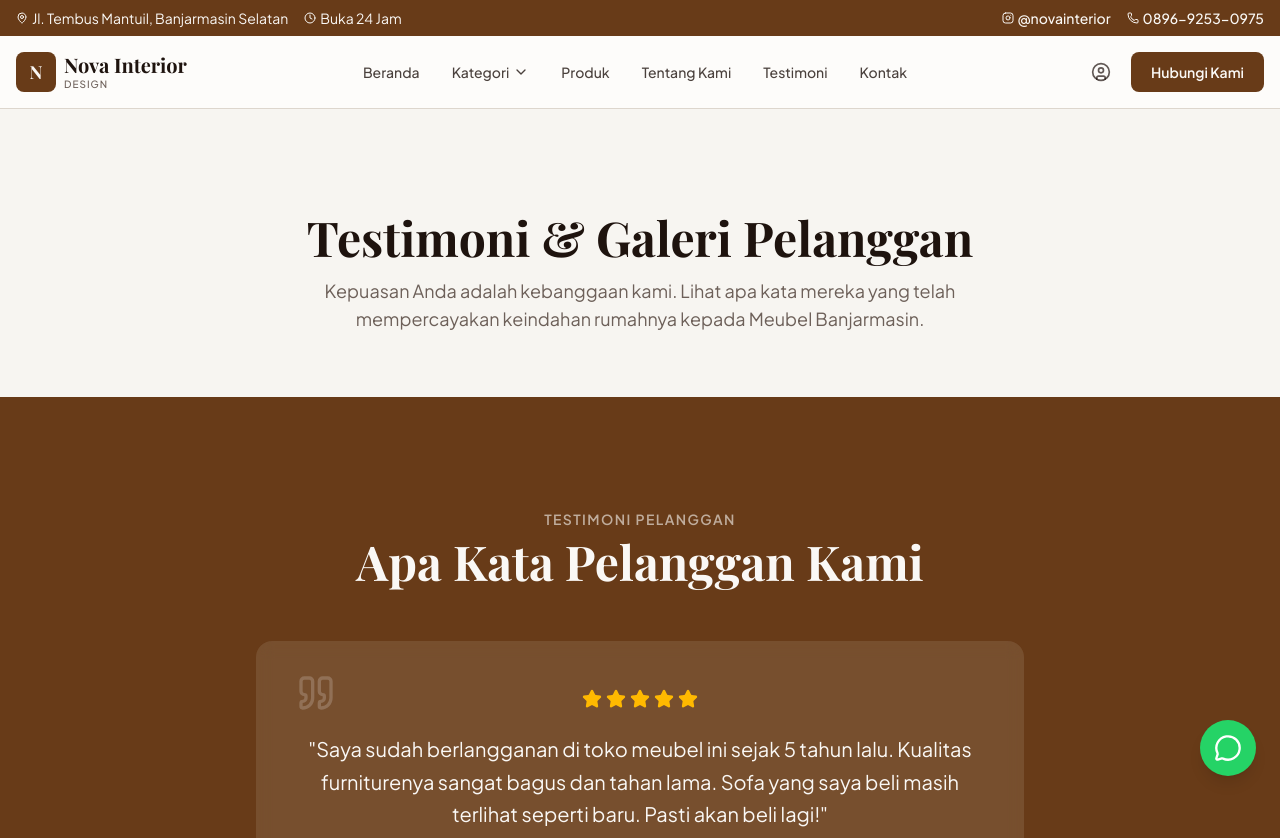
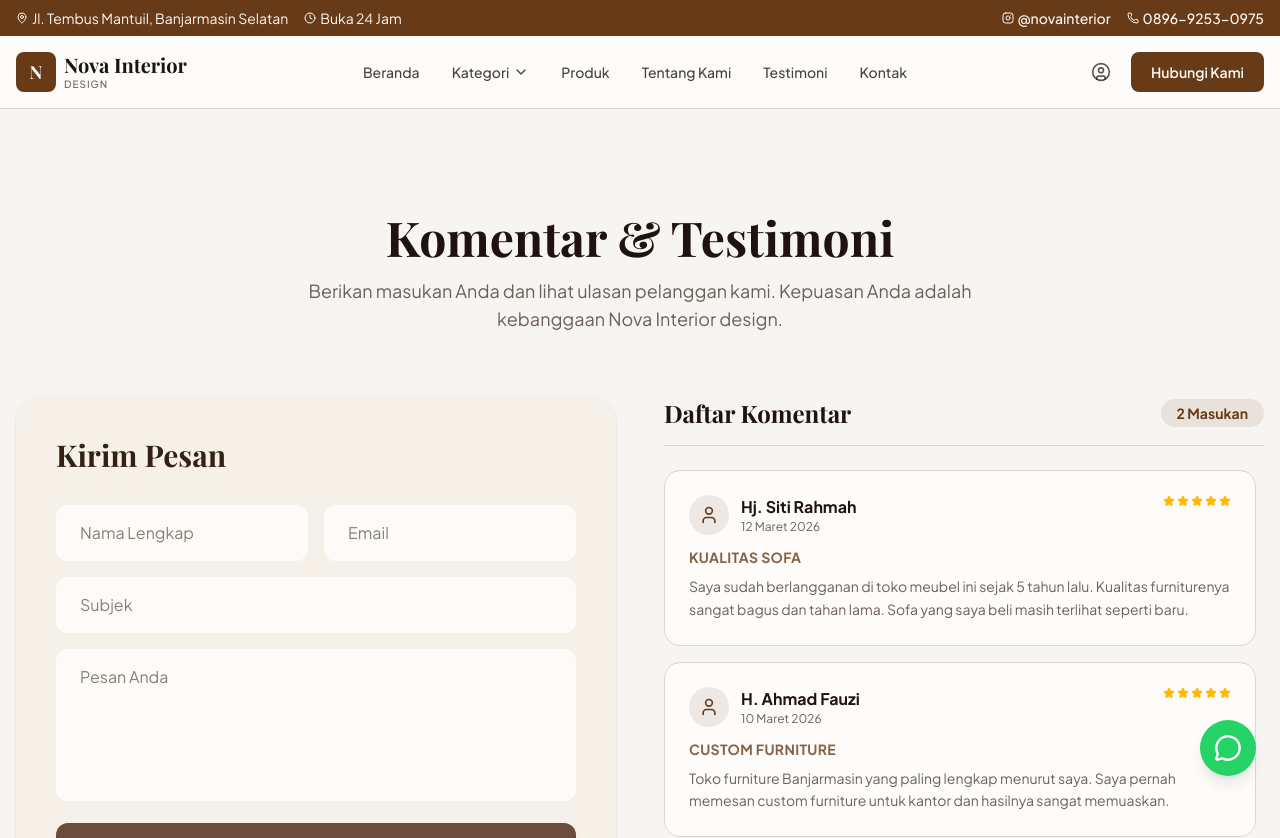
Before and after one commit to salsaibell85-dev/Furniture-Meuble, a Next.js app: page /testimoni in a window 1280 px wide. Shown: the top 838 px of the page. Built offline with nearby package versions, Linux system fonts and the light colour scheme; a web font is replaced by a local one.

Commit message:
tambahkan komentar

```diff
--- a/app/testimoni/page.tsx
+++ b/app/testimoni/page.tsx
@@ -1,3 +1,4 @@
+import { CommentsSection } from "@/components/comments-section"
 import { Testimonials } from "@/components/testimonials"
 import { CtaBanner } from "@/components/cta-banner"
 import { DeliveryGallery } from "@/components/delivery-gallery"
@@ -7,11 +8,15 @@ export default function TestimonialsPage() {
         <div className="pt-10">
             <div className="mx-auto max-w-7xl px-4 py-16 text-center">
                 <h1 className="mb-4 font-serif text-4xl font-bold text-foreground md:text-5xl">
-                    Testimoni & Galeri Pelanggan
+                    Komentar & Testimoni
                 </h1>
                 <p className="mx-auto max-w-2xl text-lg text-muted-foreground">
-                    Kepuasan Anda adalah kebanggaan kami. Lihat apa kata mereka yang telah mempercayakan keindahan rumahnya kepada Meubel Banjarmasin.
+                    Berikan masukan Anda dan lihat ulasan pelanggan kami. Kepuasan Anda adalah kebanggaan Nova Interior design.
                 </p>
+            </div>
+
+            <div className="mx-auto max-w-7xl px-4 pb-20">
+                <CommentsSection />
             </div>
 
             <Testimonials />
--- /dev/null
+++ b/components/comments-section.tsx
@@ -0,0 +1,187 @@
+"use client"
+
+import { useState } from "react"
+import { Send, User, Mail, FileText, MessageSquare, Star } from "lucide-react"
+
+interface Comment {
+  id: number
+  name: string
+  email: string
+  subject: string
+  message: string
+  date: string
+}
+
+const initialComments: Comment[] = [
+  {
+    id: 1,
+    name: "Hj. Siti Rahmah",
+    email: "siti@example.com",
+    subject: "Kualitas Sofa",
+    message: "Saya sudah berlangganan di toko meubel ini sejak 5 tahun lalu. Kualitas furniturenya sangat bagus dan tahan lama. Sofa yang saya beli masih terlihat seperti baru.",
+    date: "12 Maret 2026"
+  },
+  {
+    id: 2,
+    name: "H. Ahmad Fauzi",
+    email: "ahmad@example.com",
+    subject: "Custom Furniture",
+    message: "Toko furniture Banjarmasin yang paling lengkap menurut saya. Saya pernah memesan custom furniture untuk kantor dan hasilnya sangat memuaskan.",
+    date: "10 Maret 2026"
+  }
+]
+
+export function CommentsSection() {
+  const [comments, setComments] = useState<Comment[]>(initialComments)
+  const [formData, setFormData] = useState({
+    name: "",
+    email: "",
+    subject: "",
+    message: ""
+  })
+  const [isSubmitting, setIsSubmitting] = useState(false)
+
+  const handleSubmit = (e: React.FormEvent) => {
+    e.preventDefault()
+    setIsSubmitting(true)
+
+    // Simulate network delay
+    setTimeout(() => {
+      const newComment: Comment = {
+        id: Date.now(),
+        ...formData,
+        date: new Intl.DateTimeFormat('id-ID', { day: 'numeric', month: 'long', year: 'numeric' }).format(new Date())
+      }
+
+      setComments([newComment, ...comments])
+      setFormData({ name: "", email: "", subject: "", message: "" })
+      setIsSubmitting(false)
+    }, 800)
+  }
+
+  const handleChange = (e: React.ChangeEvent<HTMLInputElement | HTMLTextAreaElement>) => {
+    const { name, value } = e.target
+    setFormData(prev => ({ ...prev, [name]: value }))
+  }
+
+  return (
+    <div className="grid grid-cols-1 gap-12 lg:grid-cols-2">
+      {/* Form Section - Matching the Mockup */}
+      <div className="rounded-3xl bg-[#f5f1e9] p-8 shadow-sm md:p-10">
+        <h2 className="mb-8 font-serif text-3xl font-bold text-[#352014]">
+          Kirim Pesan
+        </h2>
+
+        <form onSubmit={handleSubmit} className="space-y-4">
+          <div className="grid grid-cols-1 gap-4 sm:grid-cols-2">
+            <div className="relative">
+              <input
+                type="text"
+                name="name"
+                value={formData.name}
+                onChange={handleChange}
+                placeholder="Nama Lengkap"
+                required
+                className="w-full rounded-xl border-none bg-white/70 px-6 py-4 text-[#352014] placeholder-[#8b7e74] transition-all focus:bg-white focus:ring-2 focus:ring-[#6d4c3d]/20 outline-none"
+              />
+            </div>
+            <div className="relative">
+              <input
+                type="email"
+                name="email"
+                value={formData.email}
+                onChange={handleChange}
+                placeholder="Email"
+                required
+                className="w-full rounded-xl border-none bg-white/70 px-6 py-4 text-[#352014] placeholder-[#8b7e74] transition-all focus:bg-white focus:ring-2 focus:ring-[#6d4c3d]/20 outline-none"
+              />
+            </div>
+          </div>
+
+          <div className="relative">
+            <input
+              type="text"
+              name="subject"
+              value={formData.subject}
+              onChange={handleChange}
+              placeholder="Subjek"
+              required
+              className="w-full rounded-xl border-none bg-white/70 px-6 py-4 text-[#352014] placeholder-[#8b7e74] transition-all focus:bg-white focus:ring-2 focus:ring-[#6d4c3d]/20 outline-none"
+            />
+          </div>
+
+          <div className="relative">
+            <textarea
+              name="message"
+              value={formData.message}
+              onChange={handleChange}
+              placeholder="Pesan Anda"
+              required
+              rows={5}
+              className="w-full rounded-xl border-none bg-white/70 px-6 py-4 text-[#352014] placeholder-[#8b7e74] transition-all focus:bg-white focus:ring-2 focus:ring-[#6d4c3d]/20 outline-none resize-none"
+            />
+          </div>
+
+          <button
+            type="submit"
+            disabled={isSubmitting}
+            className="w-full rounded-xl bg-[#6d4c3d] py-5 text-lg font-bold text-white shadow-lg transition-all hover:bg-[#5a3f32] active:scale-[0.98] disabled:opacity-70"
+          >
+            {isSubmitting ? "Mengirim..." : "Kirim Pesan Sekarang"}
+          </button>
+        </form>
+      </div>
+
+      {/* Results Section - List of Comments */}
+      <div className="space-y-6">
+        <div className="flex items-center justify-between border-b border-border pb-4">
+          <h3 className="font-serif text-2xl font-bold text-foreground">
+            Daftar Komentar
+          </h3>
+          <span className="rounded-full bg-primary/10 px-4 py-1 text-sm font-bold text-primary">
+            {comments.length} Masukan
+          </span>
+        </div>
+
+        <div className="max-h-[600px] space-y-4 overflow-y-auto pr-2 custom-scrollbar">
+          {comments.map((comment) => (
+            <div
+              key={comment.id}
+              className="group rounded-2xl border border-border bg-card p-6 transition-all hover:shadow-md animate-in fade-in slide-in-from-top-4 duration-500"
+            >
+              <div className="mb-3 flex items-start justify-between">
+                <div className="flex items-center gap-3">
+                  <div className="flex h-10 w-10 items-center justify-center rounded-full bg-primary/10 text-primary">
+                    <User className="h-5 w-5" />
+                  </div>
+                  <div>
+                    <h4 className="font-bold text-foreground">{comment.name}</h4>
+                    <p className="text-xs text-muted-foreground">{comment.date}</p>
+                  </div>
+                </div>
+                <div className="flex gap-0.5">
+                  {[...Array(5)].map((_, i) => (
+                    <Star key={i} className="h-3 w-3 fill-amber-400 text-amber-400" />
+                  ))}
+                </div>
+              </div>
+              <h5 className="mb-2 text-sm font-bold text-primary/80 uppercase tracking-wide">
+                {comment.subject}
+              </h5>
+              <p className="text-sm leading-relaxed text-muted-foreground">
+                {comment.message}
+              </p>
+            </div>
+          ))}
+
+          {comments.length === 0 && (
+            <div className="flex flex-col items-center justify-center py-20 text-center opacity-40">
+              <MessageSquare className="mb-4 h-12 w-12" />
+              <p>Belum ada komentar. Jadilah yang pertama!</p>
+            </div>
+          )}
+        </div>
+      </div>
+    </div>
+  )
+}
```
